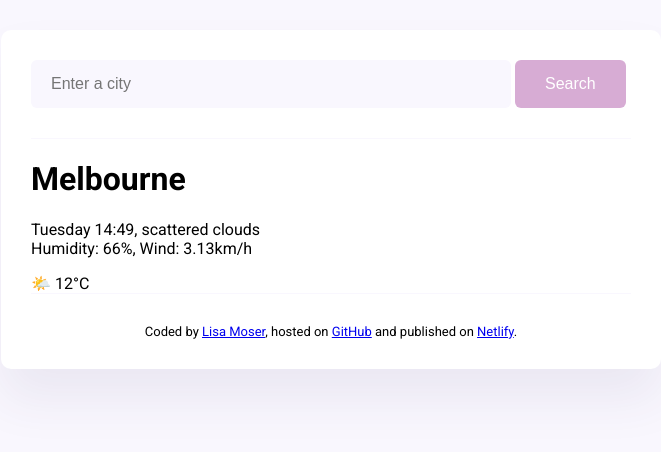
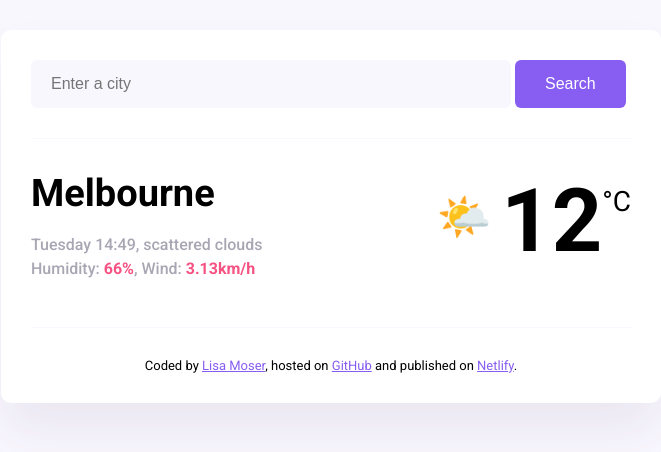
Before and after one commit to lisamoser/Week7Project, a plain HTML site: page index.html in a window 1280 px wide. Shown: the whole page, without its empty margins (309-970 px from the left). Drawn offline with Linux system fonts and the light colour scheme.

Commit message:
Added CSS to main section

```diff
--- a/index.html
+++ b/index.html
@@ -26,15 +26,21 @@
         </form>
       </header>
       <main>
-        <h1>Melbourne</h1>
-        <div>
-          <p>
-            Tuesday 14:49, scattered clouds
-            <br />
-            Humidity: 66%, Wind: 3.13km/h
-          </p>
+        <div class="weather-app-data">
+          <div>
+            <h1 class="weather-app-city">Melbourne</h1>
+            <p class="weather-app-details">
+              Tuesday 14:49, scattered clouds
+              <br />
+              Humidity: <strong>66%</strong>, Wind: <strong>3.13km/h</strong>
+            </p>
+          </div>
+          <div class="weather-app-temp-container">
+            <div class="weather-app-icon">🌤️</div>
+            <div class="weather-app-value">12</div>
+            <div class="weather-app-unit">°C</div>
+          </div>
         </div>
-        <div>🌤️ 12°C</div>
       </main>
       <footer>
         Coded by
--- a/src/style.css
+++ b/src/style.css
@@ -1,6 +1,9 @@
 body {
   background-color: #f9f7fe;
   font-family: "Roboto", sans-serif;
+}
+a {
+  color: #885df1;
 }
 
 .weather-app {
@@ -25,13 +28,53 @@ header {
   width: 80%;
 }
 .search-button {
-  background-color: #d7acd4;
+  background-color: #885df1;
   padding: 15px 30px;
   border: none;
   border-radius: 6px;
   color: white;
   font-size: 16px;
 }
+
+main {
+  padding: 30px 0;
+}
+.weather-app-temp-container {
+  display: flex;
+}
+
+.weather-app-data {
+  display: flex;
+  justify-content: space-between;
+}
+.weather-app-city {
+  margin: 0;
+  font-size: 38px;
+  line-height: 48px;
+}
+.weather-app-details {
+  font-size: 16px;
+  line-height: 24px;
+  color: rgba(39, 33, 66, 0.4);
+  font-weight: 500;
+}
+.weather-app-details strong {
+  color: #f65282;
+}
+.weather-app-icon {
+  font-size: 44px;
+  margin-top: 22px;
+}
+.weather-app-value {
+  font-size: 88px;
+  font-weight: bold;
+  margin-left: 10px;
+}
+.weather-app-unit {
+  font-size: 28px;
+  margin-top: 16px;
+}
+
 footer {
   border-top: 1px solid #f9f7fe;
   padding: 30px 0 0 0;
```
